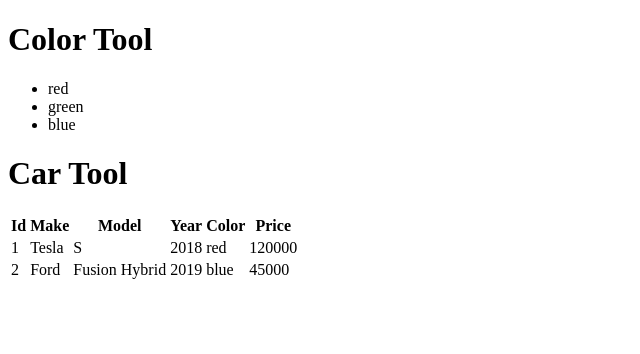
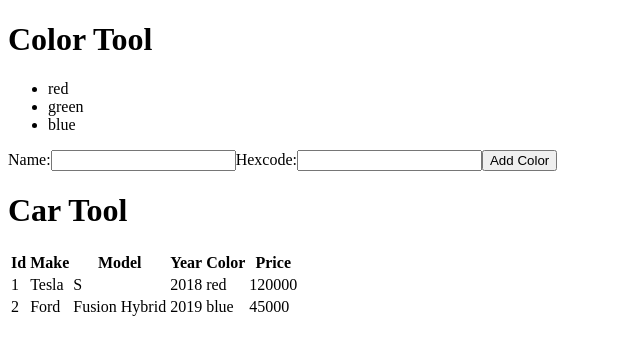
Before and after one commit to t4d-classes/applied-javascript_08292022, a React (Create React App) app in the folder react-demo-app/: page / in a window 1280 px wide. Shown: the top 354 px of the page, without its empty margins (0-640 px from the left). Built offline with nearby package versions, Linux system fonts and the light colour scheme.

Commit message:
add exercise 6

```diff
--- /dev/null
+++ b/react-demo-app/src/components/ColorForm.js
@@ -0,0 +1,37 @@
+import { useState } from "react";
+
+export const ColorForm = () => {
+
+  // array destructuring
+  // const [ colorForm, setColorForm ] = useState({
+  //   name: '', hexcode: '',
+  // });
+
+  const [ colorForm, setColorForm ] = useState({
+    name: '', hexcode: '',
+  });
+
+  const change = (evt) => {
+    setColorForm({
+      ...colorForm,
+      [ evt.target.name ]: evt.target.value,
+    });
+  };
+
+  console.log(colorForm);
+
+  return (
+    <form>
+      <label>
+        Name:
+        <input type="text" name="name" value={colorForm.name} onChange={change} />
+      </label>
+      <label>
+        Hexcode:
+        <input type="text" name="hexcode" value={colorForm.hexcode} onChange={change} />
+      </label>
+      <button type="button">Add Color</button>
+    </form>
+  );
+
+};
--- a/react-demo-app/src/components/ColorTool.js
+++ b/react-demo-app/src/components/ColorTool.js
@@ -1,5 +1,6 @@
 import { ToolHeader } from './ToolHeader';
 import { ColorList } from './ColorList';
+import { ColorForm } from './ColorForm';
 
 export const ColorTool = (props) => {
 
@@ -7,6 +8,7 @@
     <>
       <ToolHeader headerText="Color Tool" />
       <ColorList colors={props.colors} />
+      <ColorForm />
     </>
   );
 
```
Also changed, not shown: react-demo-app/exercises/exercise-6.md (added, +10 -0 lines).
